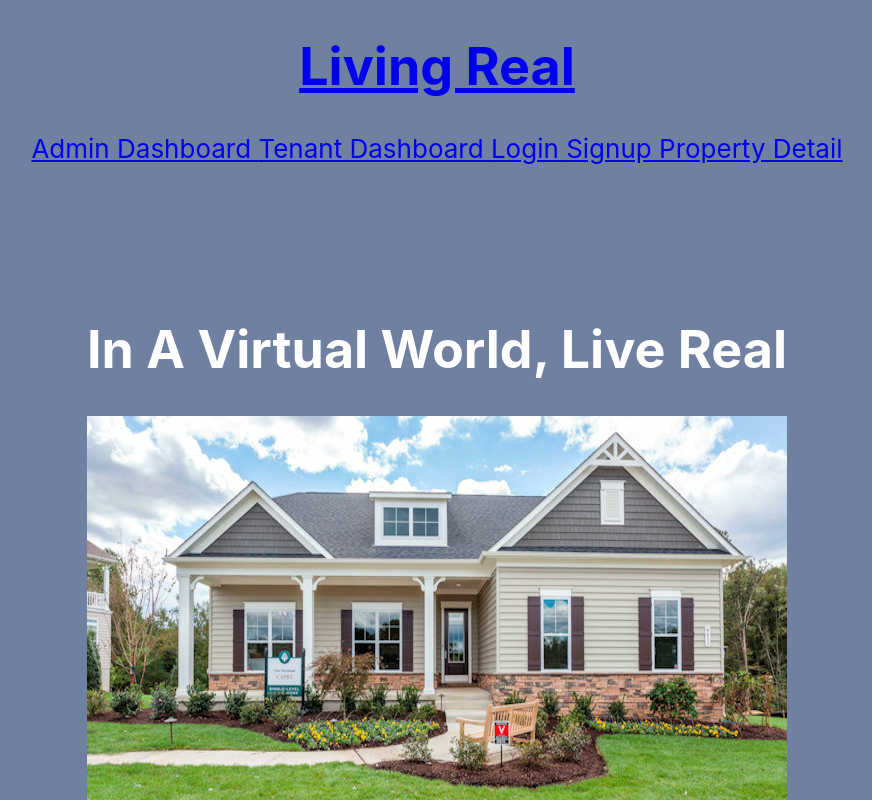
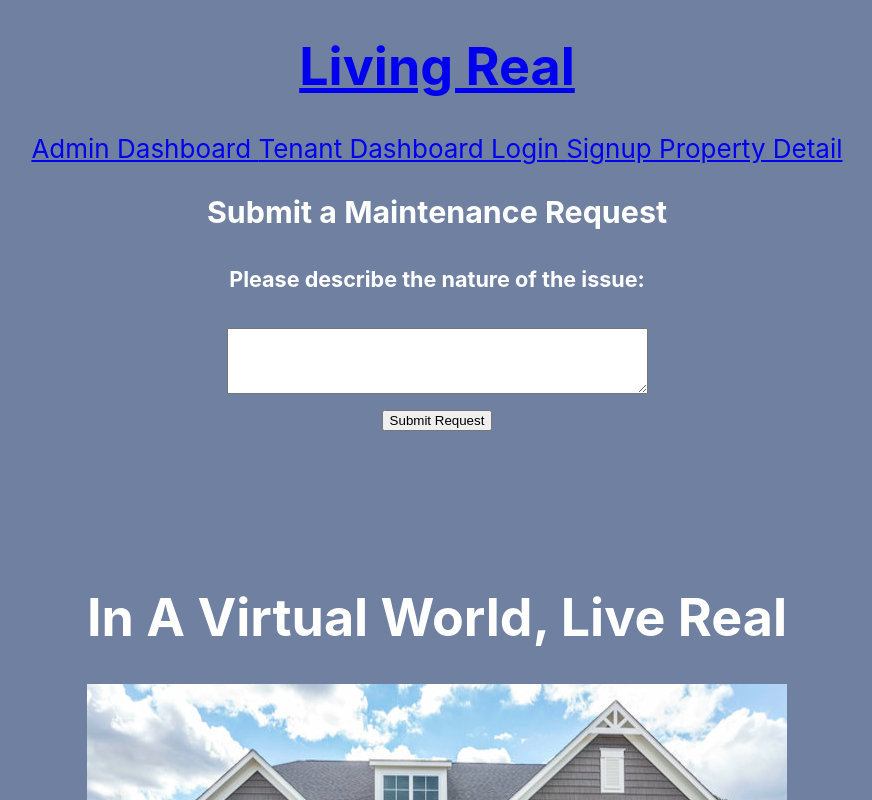
Before and after one commit to P3T2-Realty-Rogues/living-real, a React (Create React App) app in the folder client/: page /maintenancerequest in a window 1280 px wide. Shown: the top 800 px of the page, without its empty margins (203-1075 px from the left). Built offline with nearby package versions, Linux system fonts and the light colour scheme.

Commit message:
imported MaintenanceRequest to App.js and created component route

```diff
--- a/client/src/App.js
+++ b/client/src/App.js
@@ -7,6 +7,7 @@ import Detail from "./pages/Detail";
 import CreateUser from './components/CreateUser/index.js';
 import CreateProperty from './components/CreateProperty/index';
 import UpdateProperty from './components/UpdateProperty/index';
+import MaintenanceRequest from './components/MaintenanceRequest/index';
 
 
 import ApolloClient from "apollo-boost";
@@ -50,6 +51,7 @@ function App() {
                 <Route exact path="/createuser" component={CreateUser} />
                 <Route exact path="/createproperty" component={CreateProperty} />
                 <Route exact path="/updateproperty" component={UpdateProperty} />
+                <Route exact path="/maintenancerequest" component={MaintenanceRequest} />
 
               </Switch>
               <Landing />
--- a/client/src/components/MaintenanceRequest/index.js
+++ b/client/src/components/MaintenanceRequest/index.js
@@ -19,4 +19,4 @@ function MaintenanceRequest() {
 	);
 }
 
-export default MaintenanceRequest();
+export default MaintenanceRequest;
```
